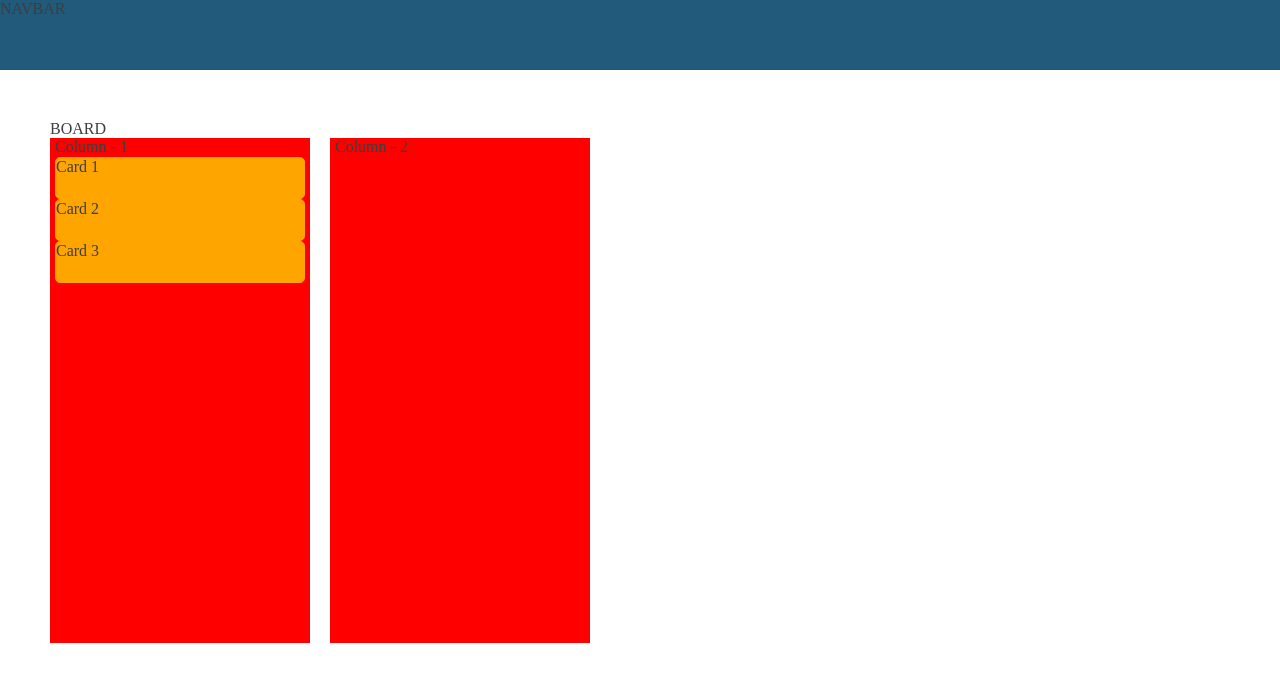
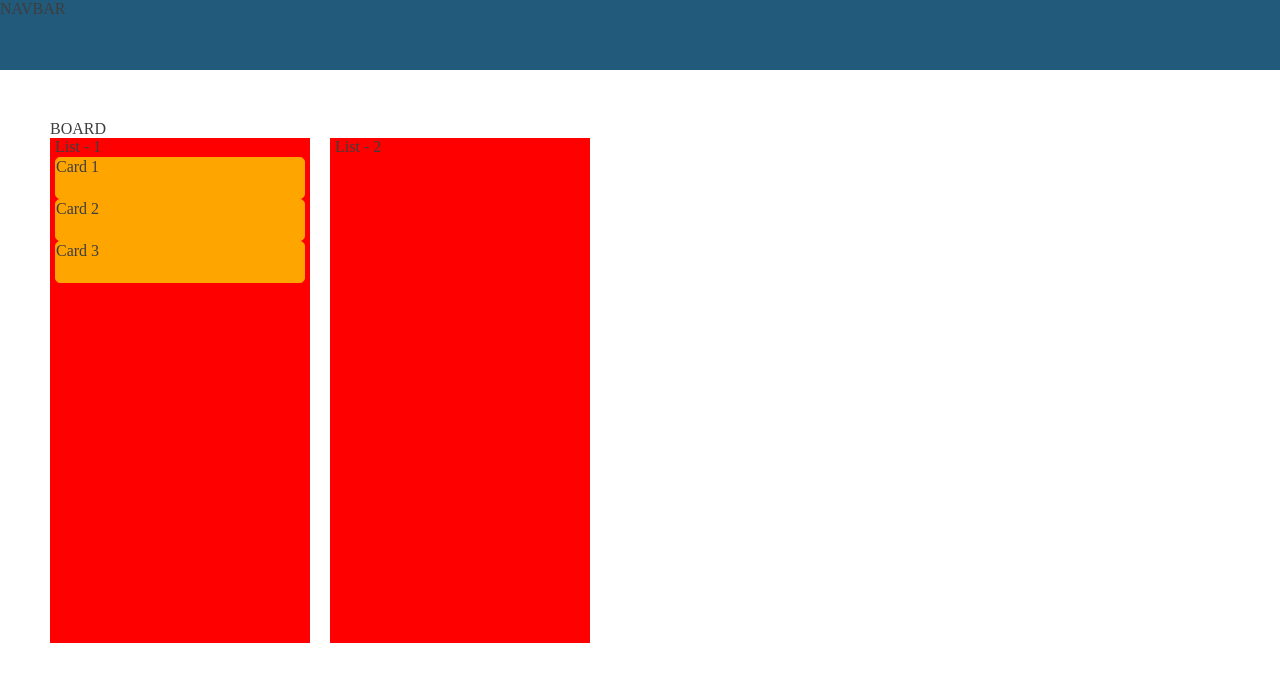
Before and after one commit to pbroniarczyk/workflow, a React app: page / in a window 1280 px wide. Shown: the top 682 px of the page. Built offline with nearby package versions, Linux system fonts and the light colour scheme.

Commit message:
rename column, task -> list, card

```diff
--- a/src/components/board/Board.jsx
+++ b/src/components/board/Board.jsx
@@ -1,8 +1,7 @@
 import React, { Component } from 'react'
 
 // Components
-import Column from "./column/Column.jsx";
-import Card from "./card/Card.jsx";
+import List from "./list/List.jsx";
 
 // Assets
 import "./board.css";
@@ -12,16 +11,16 @@ class Board extends Component {
 	state = {
 		lists: [
 			{
-				title: "Column - 1",
+				title: "List - 1",
 				listNumber: 1
 			},
 			{
-				title: "Column - 2",
+				title: "List - 2",
 				listNumber: 2
 			},
 		],
 
-		tasks: [
+		cards: [
 			{
 				title: "Card 1",
 				id: "123fr23g",
@@ -47,11 +46,11 @@ class Board extends Component {
         		<div className="board__column-wrapper">
 
 					{ this.state.lists.map((list, i) =>
-						<Column
+						<List
 							key={i}
 							title={list.title}
-							columnNumber={list.listNumber}
-							tasks={this.state.tasks}/>
+							listNumber={list.listNumber}
+							cards={this.state.cards}/>
 						)
 					}
 
--- a/src/components/board/column/Column.jsx
+++ b/src/components/board/list/List.jsx
@@ -4,10 +4,10 @@ import React, { Component } from 'react';
 import Card from "../card/Card.jsx";
 
 // Assets
-import "./column.css";
+import "./list.css";
 
 
-class Column extends Component {
+class List extends Component {
     constructor(props) {
         super(props);
 
@@ -21,27 +21,27 @@ class Column extends Component {
     }
 
     componentDidMount = () => {
-        console.dir(document.querySelector(".column"))
+        console.dir(document.querySelector(".list"))
     }
 
     render() {
-        const allTasks = this.props.tasks;
-        const filteredTasks = allTasks.filter(task => task.currentList === this.props.columnNumber)
+        const allCards = this.props.cards;
+        const filteredCards = allCards.filter(card => card.currentList === this.props.listNumber)
 
         return (
             <div
-                className="column"
-                id={this.props.columnNumber}
+                className="list"
+                id={this.props.listNumber}
                 onDragOver={this.dropCardHandler}>
 
                 {this.props.title}
 
                 {
-                    filteredTasks.map((task, i) =>
+                    filteredCards.map((card, i) =>
                         <Card
-                            title={task.title}
-                            id={task.id}
-                            key={task.id}/>
+                            title={card.title}
+                            id={card.id}
+                            key={card.id}/>
                     )
                 }
 
@@ -50,4 +50,4 @@ class Column extends Component {
     }
 }
 
-export default Column;
+export default List;
--- a/src/components/board/column/column.css
+++ b/src/components/board/list/list.css
@@ -1,4 +1,4 @@
-.column {
+.list {
     background-color: red;
     width: 250px;
     height: 500px;
@@ -6,6 +6,6 @@
     padding: 0 5px 5px;
 }
 
-.column:last-of-type {
+.list:last-of-type {
     margin-right: 0;
 }
```
